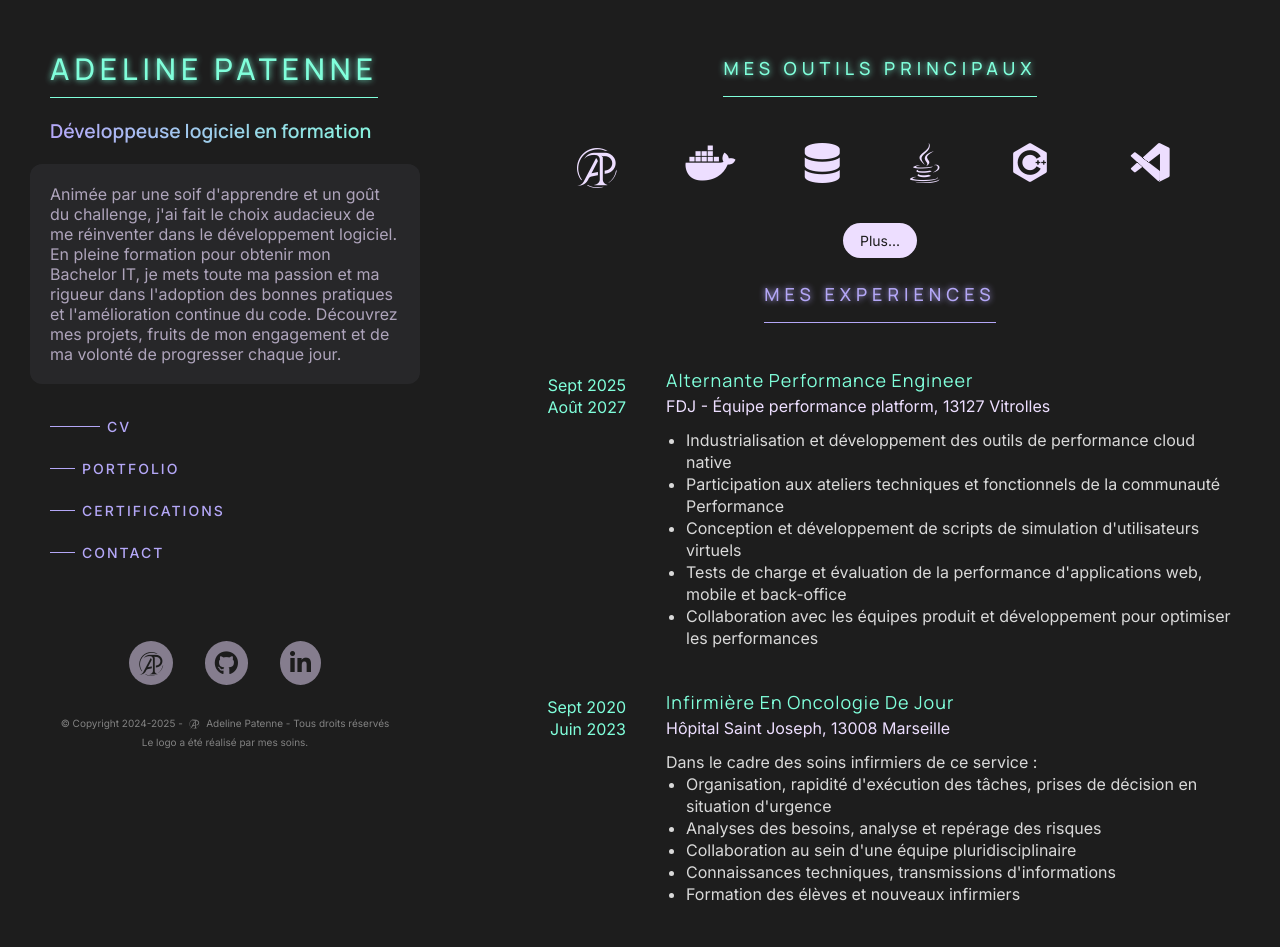
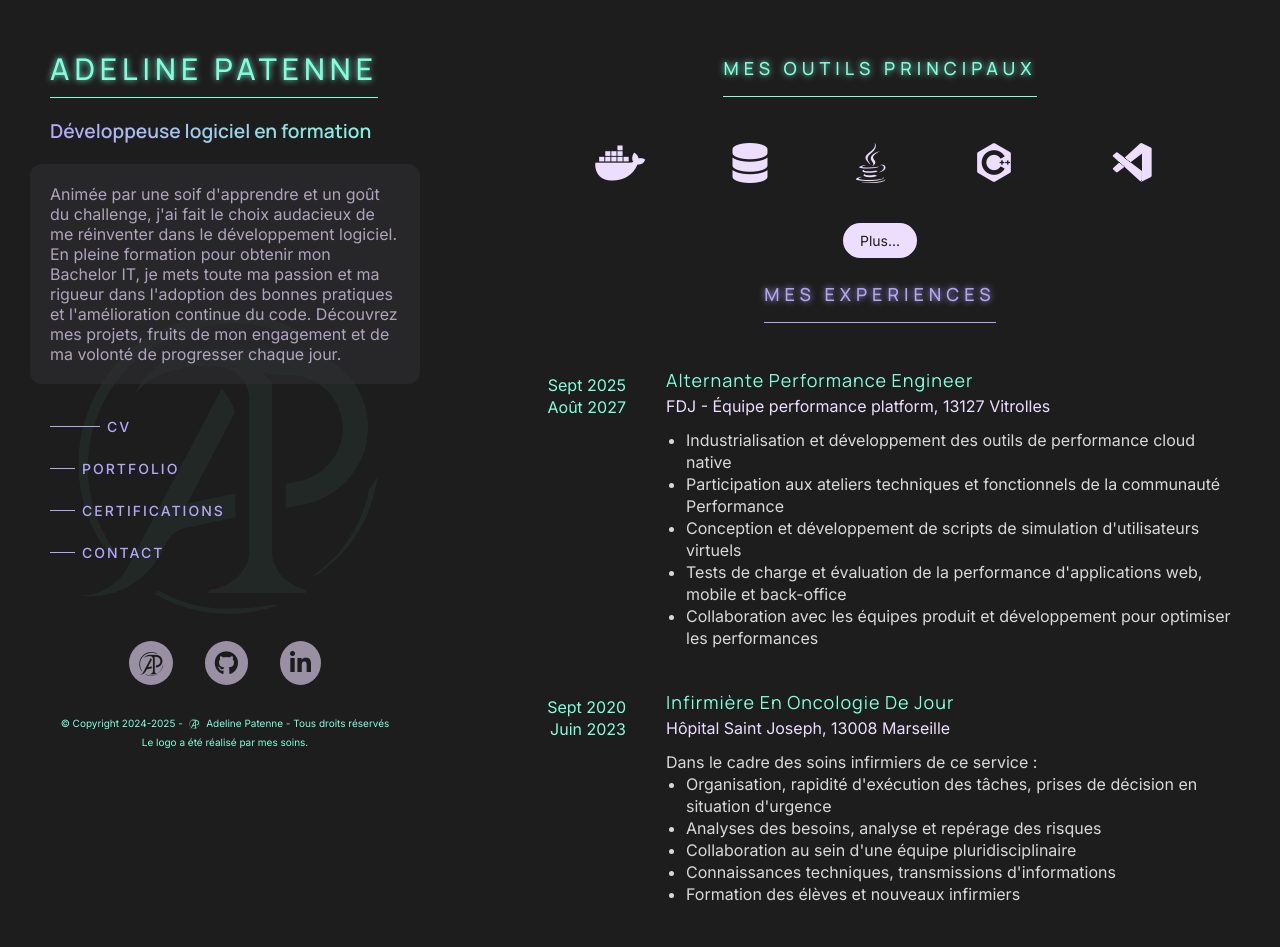
Before and after one commit to AdelinePat/portfolio, a PHP site: page / in a window 1280 px wide. Shown: the top 947 px of the page. Run offline with PHP 8.4, Linux system fonts and the light colour scheme; some libraries are stand-ins or nearby versions.

Commit message:
refactor: courses into its own file instead of skillbar + changing some value for minimum 5 contrast ratio for color

```diff
--- a/components/footer.html
+++ b/components/footer.html
@@ -23,3 +23,4 @@
   <p>© Copyright 2024-2025 - <i class="icon-ap" aria-hidden="true"></i> Adeline Patenne - Tous droits réservés</p>
   <p>Le logo a été réalisé par mes soins.</p>
 </div>
+ <div class="bg-logo big-screen"><i class="icon-ap" aria-hidden="true"></i></div>
--- a/index.html
+++ b/index.html
@@ -40,13 +40,13 @@
           loadComponents("footer");
         </script> -->
       </footer>
+      <!-- <div class="bg-logo"><i class="icon-ap" aria-hidden="true"></i></div> -->
     </aside>
     <main class="container">
 
       <section class="preview">
         <h2 class="title-secondary">Mes outils principaux</h2>
         <ul class="text-primary-lighter ls-2">
-          <li><i class="icon-ap" aria-hidden="true"></i></li>
           <li>
             <i class="fa-brands fa-docker" aria-hidden="true"></i>
             <span>Docker</span>
--- a/style/css/style.css
+++ b/style/css/style.css
@@ -11,7 +11,7 @@
   --background: #1d1d1d;
   --background-lighter: #2d2d30;
   --text: #d9d9d9;
-  --hint: #828282;
+  --hint: var(--secondary);
   --title-font: "Manrope", sans-serif;
   --text-font: "Inter", sans-serif;
   --big-title-font: "Onest", sans-serif;
@@ -126,6 +126,7 @@ h3 {
 .preview ul {
   margin-bottom: 2rem;
   display: flex;
+  flex-flow: row wrap;
 }
 .preview ul li {
   display: flex;
@@ -691,7 +710,7 @@ footer .social a {
   justify-content: center;
   align-items: center;
   padding: 0.8rem 1rem;
-  opacity: 0.5;
+  opacity: 0.6;
   transition: all 0.2s ease-out;
 }
 footer .social a:hover {
--- a/style/scss/base/_variables.scss
+++ b/style/scss/base/_variables.scss
@@ -11,7 +11,9 @@
   --background-lighter: #2d2d30;
   // --text: #e0e0e0;
   --text: #d9d9d9;
-  --hint: #828282;
+  // --hint: #828282;
+  // --hint: #8C8C8C;
+  --hint: var(--secondary);
 
   // fonts
   --title-font: "Manrope", sans-serif;
--- a/style/scss/components/_footer.scss
+++ b/style/scss/components/_footer.scss
@@ -7,6 +7,7 @@ footer {
   &.small-screen {
     display: none;
     background: var(--background-lighter);
+    padding: 0 2rem;
     padding-top: 4rem;
     margin-bottom: 0;
     .social {
@@ -36,7 +37,7 @@ footer {
       justify-content: center;
       align-items: center;
       padding: 0.8rem 1rem;
-      opacity: 0.5;
+      opacity: 0.6;
       transition: all 0.2s ease-out;
       &:hover {
         opacity: 1;
@@ -50,17 +51,40 @@ footer {
     text-align: center;
     margin: 2.8rem 0;
   }
+
+  @include mq.md {
+    &.small-screen {
+      display: block;
+      grid-area: footer;
+    }
+    &.small-screen {
+      display: block;
+    }
+    &.big-screen {
+      display: none;
+    }
+  }
 }
 
-@include mq.md {
-  footer.small-screen {
-    display: block;
-    grid-area: footer;
-  }
-  nav.small-screen {
-    display: block;
-  }
-  footer.big-screen {
+.bg-logo {
+  z-index: -1;
+  position: absolute;
+  bottom: -3%;
+  left: 50%;
+  transform: translate(-50%, -50%);
+  font-size: 30rem;
+  color: var(--hint);
+  opacity: 0.05;
+   @include mq.md {
+     display: none;
+   }
+   @include mq.v-md {
     display: none;
+   }
+}
+
+@include mq.v-md {
+  footer .text-hint {
+    margin: 2.8rem 0 1rem 0;
   }
 }
--- a/style/scss/components/_header.scss
+++ b/style/scss/components/_header.scss
@@ -21,12 +21,10 @@ header {
     margin-bottom: 2.4rem;
     opacity: 0.7;
   }
-
-
 }
 @include mq.s {
   header {
-      .small-screen {
+    .small-screen {
       display: inline;
     }
     .header-title {
@@ -49,6 +47,7 @@ header {
     h1,
     h3 {
       margin-right: 2rem;
+      // top: 1.5rem;
     }
     .description {
       padding: 3rem;
@@ -56,11 +55,22 @@ header {
       margin-right: 2rem;
     }
   }
-
-  }
+}
 
 @include mq.md {
   h1 {
     padding-top: 4rem;
   }
 }
+header {
+  @include mq.v-md {
+    h1,
+    h3 {
+      margin-bottom: 0.4rem;
+    }
+    .description {
+      padding: 1.5rem 3rem;
+      margin-bottom: 1.2rem;
+    }
+  }
+}
--- a/style/scss/components/_nav.scss
+++ b/style/scss/components/_nav.scss
@@ -76,4 +76,11 @@ nav {
       }
     }
   }
+
 }
+
+@include mq.v-md {
+  .mb-5 {
+    margin-bottom: 2rem!important;
+  }
+}
--- a/style/scss/style.scss
+++ b/style/scss/style.scss
@@ -15,6 +15,7 @@
 @use "./components/footer";
 @use "./components/card";
 @use "./components/skillbar";
+@use "./components/courses";
 
 @use "./base/helpers";
 
@@ -50,6 +51,14 @@
       "footer" auto
       / auto;
     }
+    @include mq.v-md {
+    grid:
+    "header . main" auto
+    "nav . main" auto
+    "footer . main" auto
+    // ". . ." 1.6rem
+    / 45rem 3rem auto;
+    }
   }
 
 // LEFT SIDE
@@ -64,6 +73,9 @@ aside {
   display: flex;
   flex-direction: column;
   justify-content: space-between;
+  @include mq.v-md {
+    top: 1.5rem;
+  }
   @include mq.md {
     text-align: center;
     position: static;
@@ -73,6 +85,7 @@ aside {
       display: none;
     }
   }
+
 }
 
 // RIGHT SIDE
--- a/style/scss/tools/_media_queries.scss
+++ b/style/scss/tools/_media_queries.scss
@@ -36,3 +36,10 @@
     @content;
   }
 }
+
+
+@mixin v-md {
+  @media only screen and (max-height: 750px) and (min-width: 980px) {
+    @content;
+  }
+}
--- a/style/scss/tools/_mixin.scss
+++ b/style/scss/tools/_mixin.scss
@@ -69,6 +69,7 @@
   ul {
     margin-bottom: 2rem;
     display: flex;
+    flex-flow: row wrap;
     li {
       i {
         font-size: $size;
```
Also changed, not shown: other parts of style/css/style.css (+82 -28 lines), projects.html (+38 -5 lines), style/scss/components/_courses.scss (added, +26 -0 lines), style/scss/components/_skillbar.scss (+1 -26 lines), 1 other file. Lines whose indentation alone changed are shown as unchanged.
